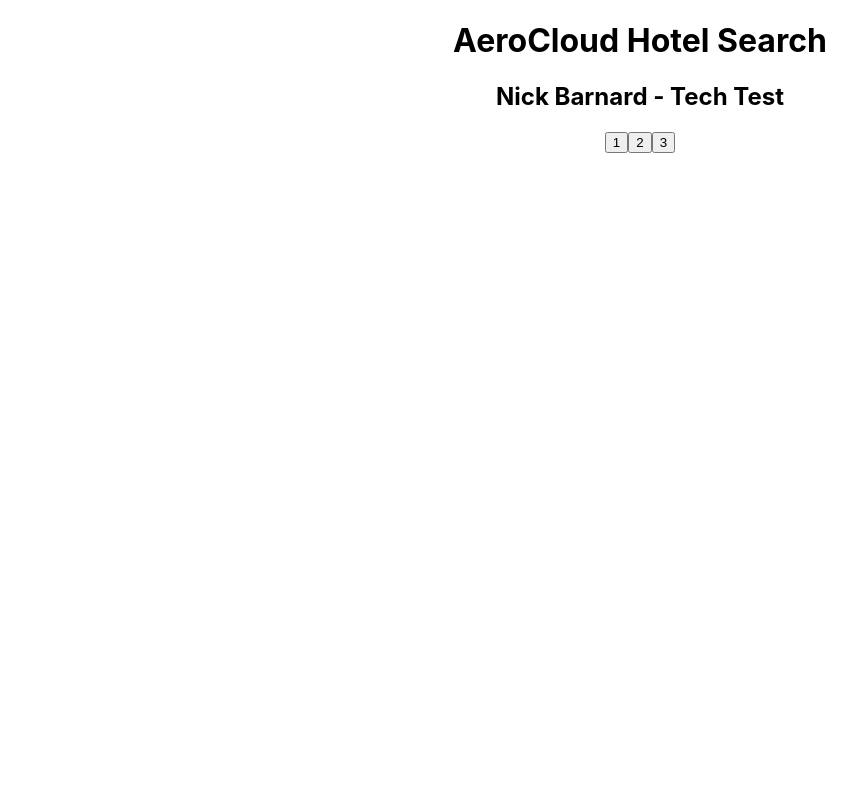
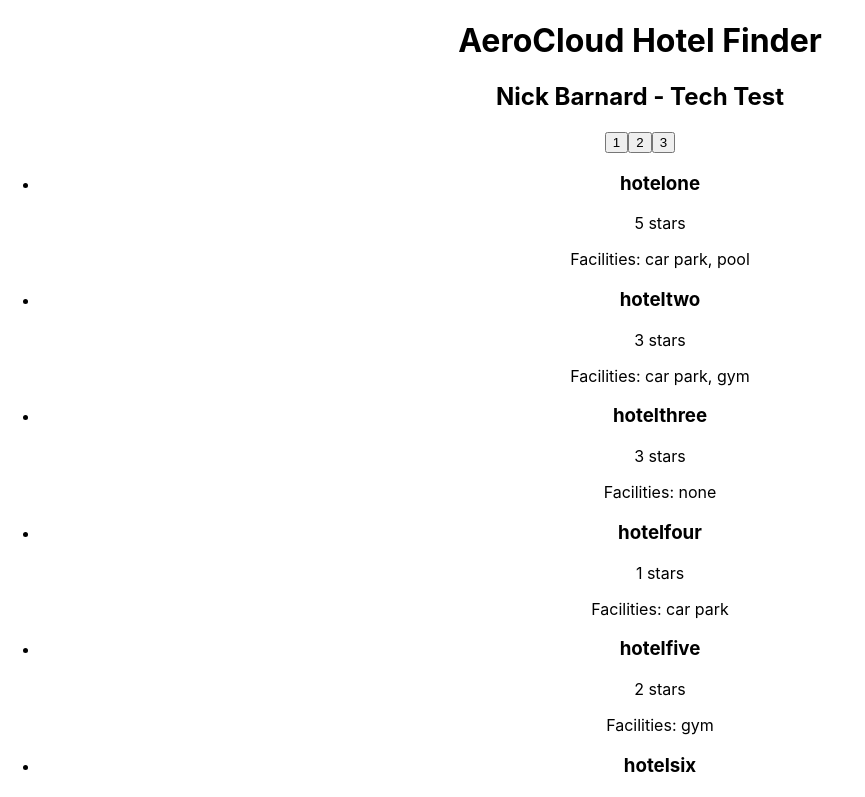
Before and after one commit to barnardnicholas/aerocloud-hotel-filter, a React (Create React App) app: page / in a window 1280 px wide. Shown: the top 797 px of the page, without its empty margins (0-865 px from the left). Built offline with nearby package versions, Linux system fonts and the light colour scheme.

Commit message:
results feed now addresses dummy data

```diff
--- a/src/components/Header.js
+++ b/src/components/Header.js
@@ -3,7 +3,7 @@ import React from "react";
 const Header = () => {
   return (
     <header>
-      <h1>AeroCloud Hotel Search</h1>
+      <h1>AeroCloud Hotel Finder</h1>
       <h2>Nick Barnard - Tech Test</h2>
     </header>
   );
--- a/src/components/ResultCard.js
+++ b/src/components/ResultCard.js
@@ -0,0 +1,13 @@
+import React from "react";
+
+const ResultCard = ({ name, starRating, facilities }) => {
+  return (
+    <li>
+      <h3>{name}</h3>
+      <p>{`${starRating} stars`}</p>
+      <p>Facilities: {facilities.length ? facilities.join(", ") : "none"}</p>
+    </li>
+  );
+};
+
+export default ResultCard;
--- a/src/components/Results.js
+++ b/src/components/Results.js
@@ -1,8 +1,34 @@
 import React, { Component } from "react";
+import * as data from "../data/data";
+import ResultCard from "./ResultCard";
 
 class Results extends Component {
+  state = {
+    results: []
+  };
+
+  componentDidMount() {
+    console.log(data.hotels);
+    this.setState({ results: data.hotels });
+  }
+
   render() {
-    return <ul></ul>;
+    const { results } = this.state;
+    return (
+      <ul>
+        {results.map(result => {
+          const { name, starRating, facilities } = result;
+          return (
+            <ResultCard
+              key={name}
+              name={name}
+              starRating={starRating}
+              facilities={facilities}
+            />
+          );
+        })}
+      </ul>
+    );
   }
 }
 
```
